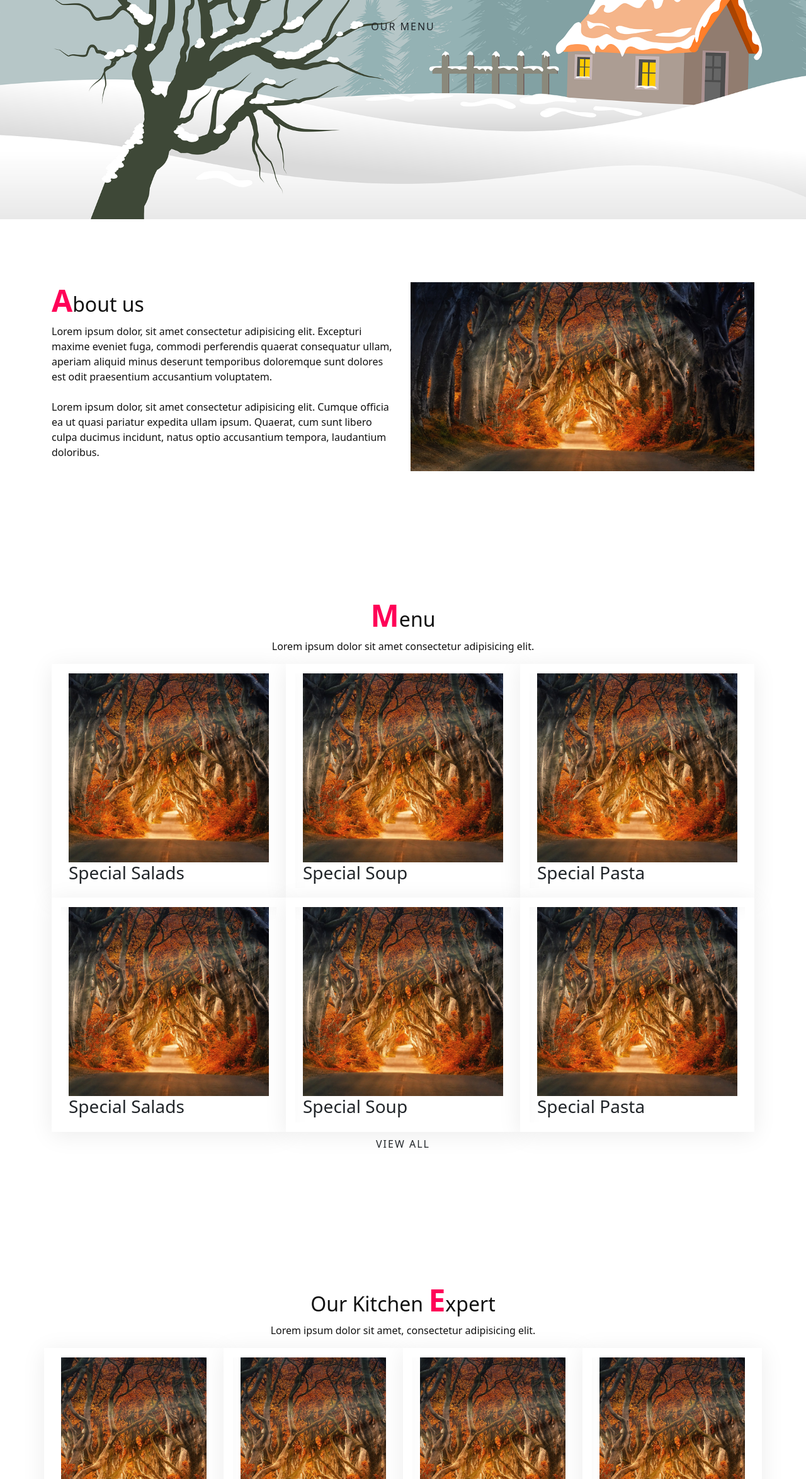
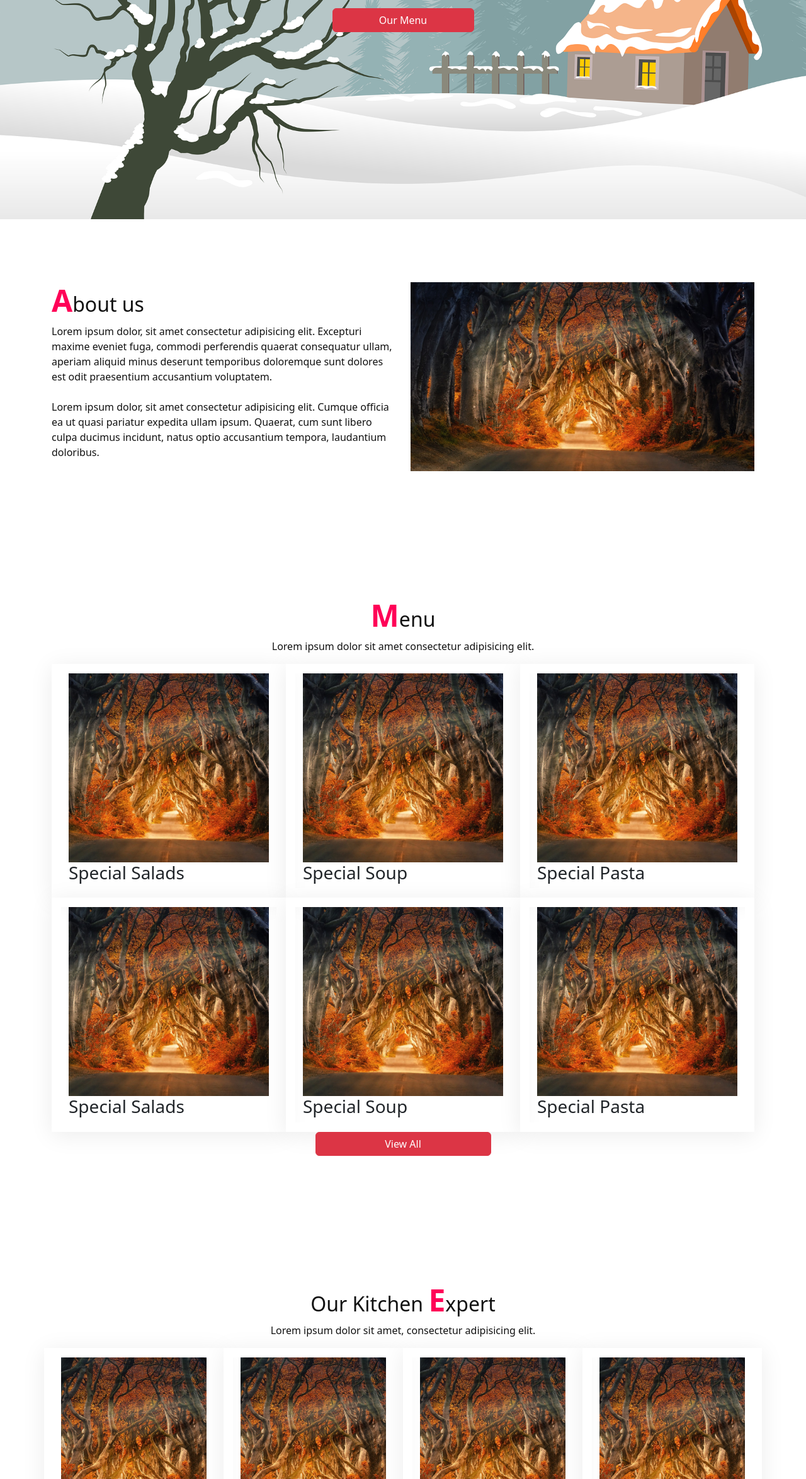
Before and after one commit to AmirN-coder/food-website-with-bootstrap, a plain HTML site: page index.html in a window 1280 px wide. Shown: the part 452-2800 px from the top of the page at 63% size. Drawn offline with nearby package versions, Linux system fonts and the light colour scheme.

Commit message:
comment class btn on style.css and add buttons classes of bootstrap to my buttons

```diff
--- a/index.html
+++ b/index.html
@@ -36,7 +36,7 @@
           laborum harum! Hic maxime facere necessitatibus dolores unde, minima,
           explicabo.
         </p>
-        <a href="#" class="col-3 btn">Our Menu</a>
+        <a href="#" class="col-3 btn btn-danger">Our Menu</a>
       </div>
     </section>
 
@@ -111,7 +111,7 @@
         </div>
 
         <div class="row justify-content-center title">
-          <a href="#" class="col-3 btn ">View All</a>
+          <a href="#" class="col-3 btn btn-danger">View All</a>
         </div>
       </div>
     </section>
@@ -233,7 +233,7 @@
           <textarea placeholder="Name"></textarea>
         </div>
         <div class="inputBox">
-          <input type="submit" value="Send" class="btn" />
+          <input type="submit" value="Send" class="btn btn-primary" />
         </div>
       </div>
     </section>
--- a/style.css
+++ b/style.css
@@ -36,7 +36,7 @@ p {
     color: #fff;
 }
 
-.btn {
+/* .btn {
     font-size: 1em;
     color: #fff;
     background: #ff0157;
@@ -51,7 +51,7 @@ p {
 
 .btn:hover {
     letter-spacing: 7px;
-}
+} */
 
 header {
     position: fixed;
```
